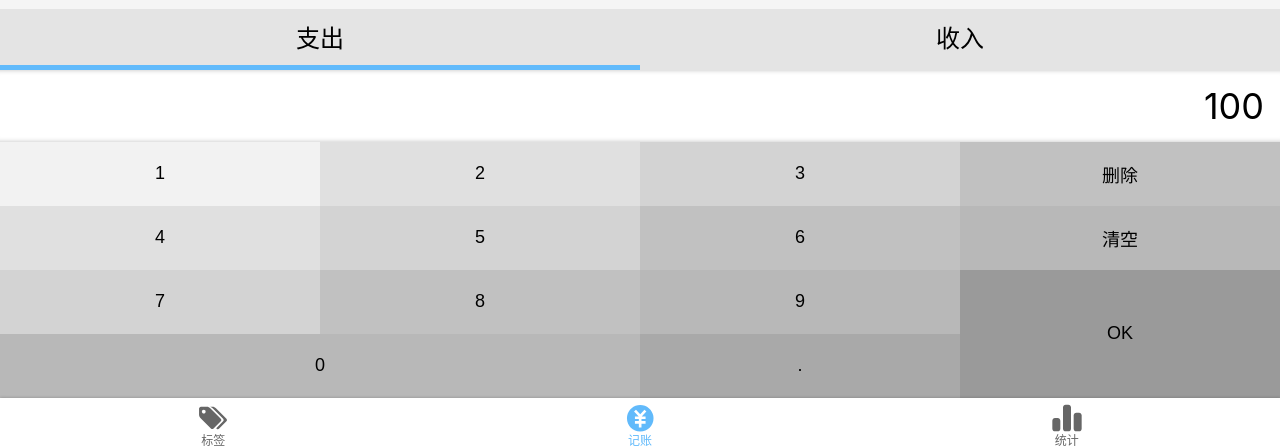
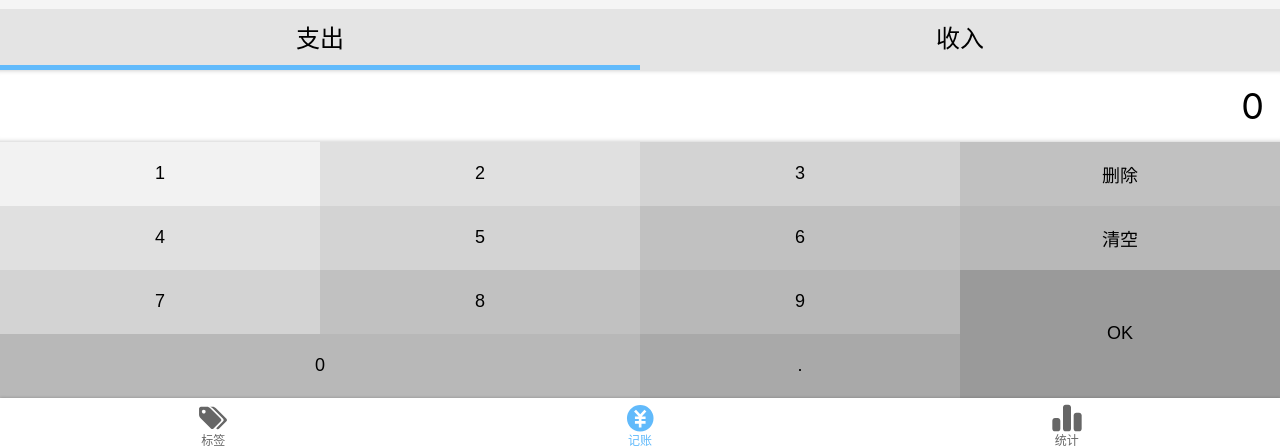
Before and after one commit to cym2050/P-minimalist-money, a React app: page /#/money in a window 1280 px wide. Shown: the part 348-796 px from the top of the page. Built offline with nearby package versions, Linux system fonts and the light colour scheme.

Commit message:
点击数字输出到输出栏

```diff
--- a/src/views/Money.tsx
+++ b/src/views/Money.tsx
@@ -19,25 +19,7 @@
             <TagsSection />
             <NotesSection />
             <TypesSection />
-            <NumberPadSection>
-                <div className="output">100</div>
-                <div className="pad clearfix">
-                    <button>1</button>
-                    <button>2</button>
-                    <button>3</button>
-                    <button>删除</button>
-                    <button>4</button>
-                    <button>5</button>
-                    <button>6</button>
-                    <button>清空</button>
-                    <button>7</button>
-                    <button>8</button>
-                    <button>9</button>
-                    <button className="ok">OK</button>
-                    <button className="zero">0</button>
-                    <button className="dot">.</button>
-                </div>
-            </NumberPadSection>
+            <NumberPadSection />
         </MyLayout>
     );
 }
--- a/src/views/Money/NumberPadSection.tsx
+++ b/src/views/Money/NumberPadSection.tsx
@@ -1,6 +1,66 @@
 import styled from "styled-components";
+import React, { useState } from "react";
 
-const NumberPadSection = styled.section`
+const NumberPadSection = () => {
+  const [output, setOutput] = useState('0');
+  const onClickHandler = (e: React.MouseEvent) => {
+    const text = (e.target as HTMLButtonElement).textContent;
+    switch (text) {
+      case '0':
+      case '1':
+      case '2':
+      case '3':
+      case '4':
+      case '5':
+      case '6':
+      case '7':
+      case '8':
+      case '9':
+      case '.':
+        if (text === '0' || (output === '0' && text !== '.')) {
+          setOutput(text);
+        } else if (text === '.') {
+          if (output.indexOf('.') === -1) {
+            setOutput(output + text);
+          }
+        }
+        else {
+          setOutput(output + text);
+        }
+
+        break;
+      case '清空':
+        break;
+      case '删除':
+        break;
+      case 'OK':
+        break;
+    }
+  }
+  return (
+    <Wrapper>
+      <div className="output">{output}</div>
+      <div className="pad clearfix" onClick={onClickHandler}>
+        <button>1</button>
+        <button>2</button>
+        <button>3</button>
+        <button>删除</button>
+        <button>4</button>
+        <button>5</button>
+        <button>6</button>
+        <button>清空</button>
+        <button>7</button>
+        <button>8</button>
+        <button>9</button>
+        <button className="ok">OK</button>
+        <button className="zero">0</button>
+        <button className="dot">.</button>
+      </div>
+    </Wrapper>
+  )
+}
+
+const Wrapper = styled.section`
   display:flex;
   flex-direction: column;
   > .output{
```
Also changed, not shown: 1 other file (tests, documents, lock files or other folders).
